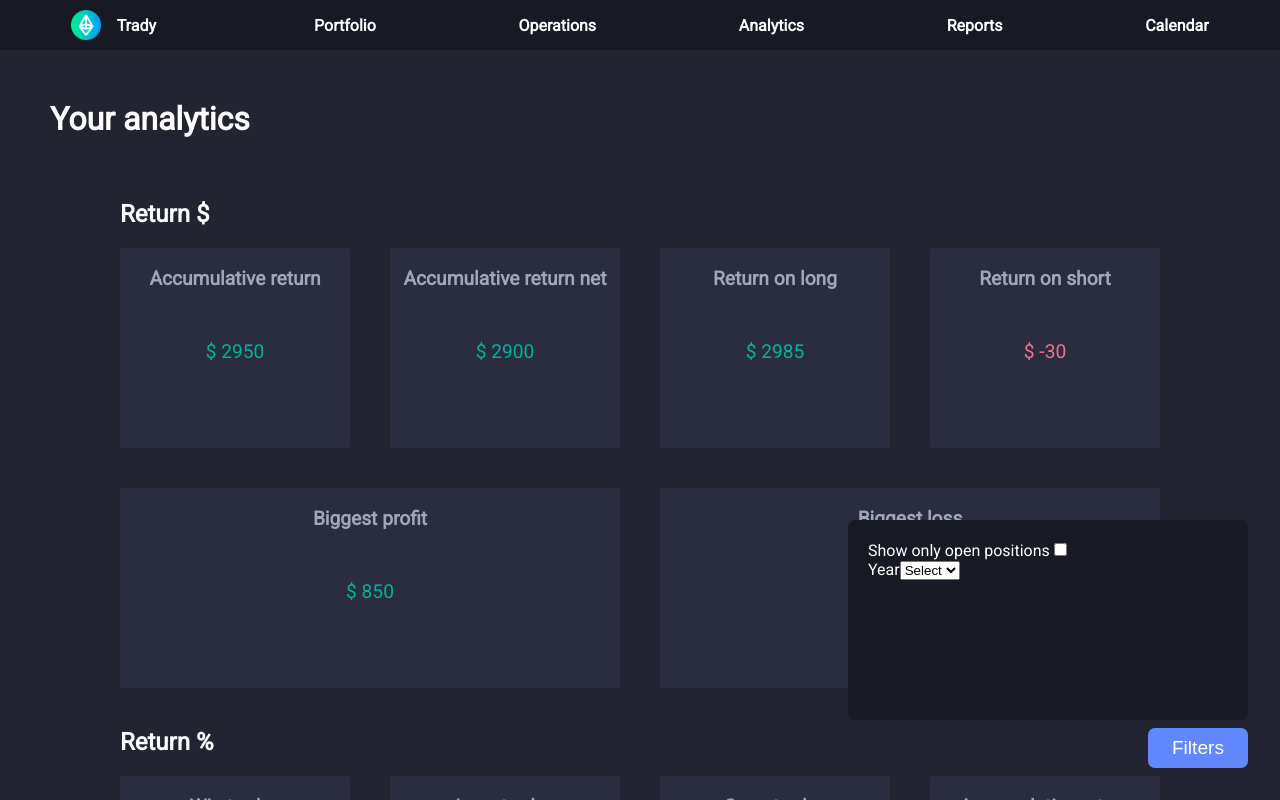
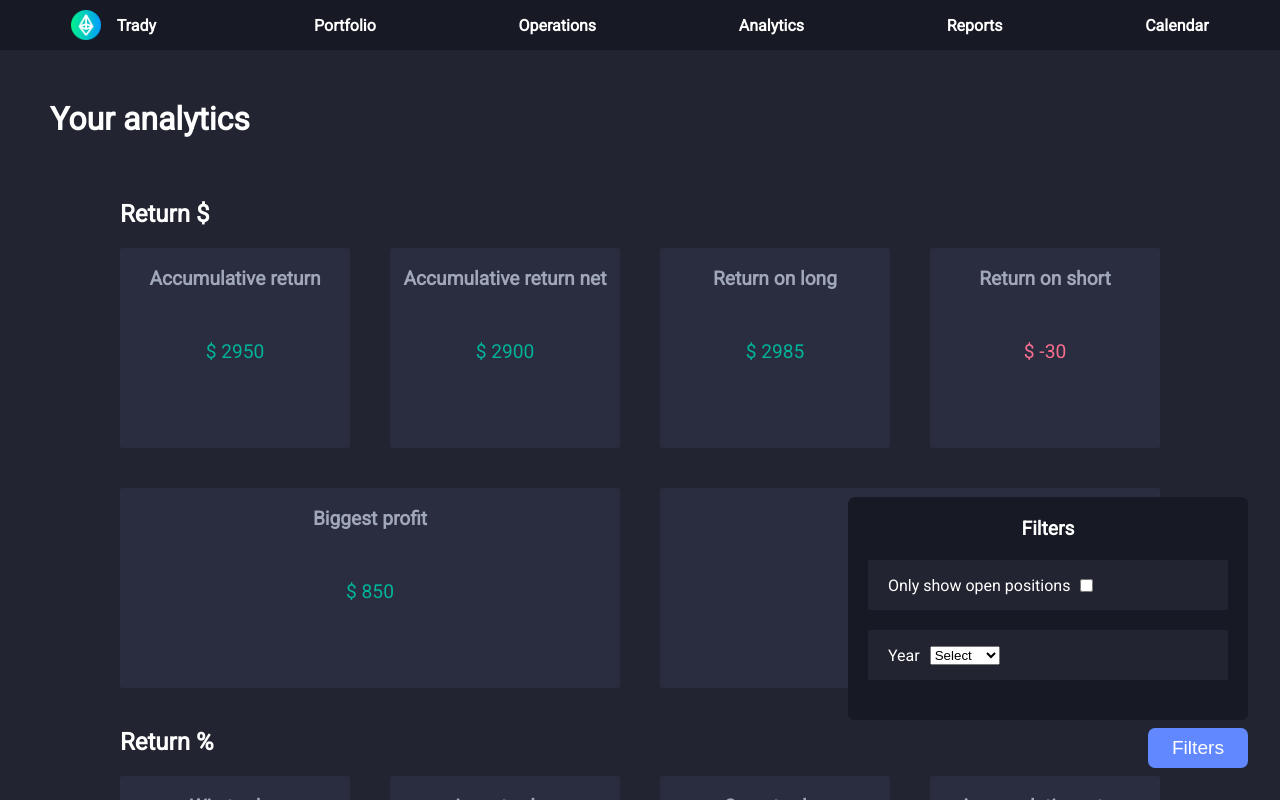
Before and after one commit to joffreyverd/trady, a Next.js app: page /analytics in a window 1280 px wide. Both pictures are taken after a click on the button "Filters". Shown: the top 800 px of the page. Built offline with nearby package versions, Linux system fonts and the light colour scheme.

Commit message:
feat(overlay filter): improve component

```diff
--- a/src/component/footer/footer.module.scss
+++ b/src/component/footer/footer.module.scss
@@ -9,6 +9,7 @@
 }
 
 .footer > a {
+    color: $font-secondary-color;
     margin: auto 0px auto $main-margin;
     transition: $quick-transition;
 }
--- a/src/component/modal/modal.module.scss
+++ b/src/component/modal/modal.module.scss
@@ -8,10 +8,29 @@
     border-radius: $default-border-radius;
     border: none;
     width: 400px;
-    height: 200px;
+    height: auto;
     padding: 20px;
 }
 
+.modal > h3 {
+    font-size: $medium-font-size;
+    margin: auto;
+    text-align: center;
+}
+
 .modal > div {
+    margin: 20px 0px;
+    background-color: $primary-black;
+    border: $default-border-radius;
+    padding: 10px 20px;
+}
 
+.modal > div > label {
+    display: flex;
+    height: 30px;
 }
+
+.modal > div > label > * {
+    padding-right: 10px;
+    margin: auto 0px;
+}
--- a/src/component/modal/modal.tsx
+++ b/src/component/modal/modal.tsx
@@ -1,34 +1,47 @@
-import { useState } from 'react';
 import styles from './modal.module.scss';
 
-function modal({ dropdownOptions }): React.ReactElement {
-  const [showOnlyOpen, toggleShowOnlyOpen] = useState(false);
+function modal({ title, options }): React.ReactElement {
   return (
     <div className={styles.modal}>
-      <div>
-        <label htmlFor='onlyOpen'>Show only open positions
+      <h3>{title}</h3>
+      {
+        options.map((option) => (
+          option.type === 'checkbox' ?
+            <div key={option.id}>
+              <label htmlFor={option.id}>
+                <p>{option.label}</p>
                 <input
                   type='checkbox'
-            id='onlyOpen'
-            name='onlyOpen'
-            {...showOnlyOpen ? 'checked' : ''}
-            onClick={() => toggleShowOnlyOpen(!showOnlyOpen)}
+                  id={option.id}
+                  name={option.id}
+                  checked={option.state}
+                  onChange={() => option.setState(!option.state)}
                 />
               </label>
             </div>
 
-      <div>
-        <label htmlFor='options'>Year
-          <select name='options' id='options'>
-            <option value=''>Select</option>
+            : option.type === 'dropdown' ?
+              <div key={option.id}>
+                <label htmlFor='options'>
+                  <p>{option.label}</p>
+                  <select name='options' id='options' value={option.state}>
+                    <option value='' onClick={(e) => { option.setState(e.target.value); }}>Select</option>
                     {
-              dropdownOptions.map((option) => (
-                <option value={option} key={option}>{option}</option>
+                      option.values.map((value) => (
+                        <option
+                          value={value}
+                          key={value}
+                          onClick={(e) => { option.setState(e.target.value); }}
+                        >{value}
+                        </option>
                       ))
                     }
                   </select>
                 </label>
               </div>
+              : ''
+        ))
+      }
     </div>
   );
 }
--- a/src/component/overlayAction/overlayAction.module.scss
+++ b/src/component/overlayAction/overlayAction.module.scss
@@ -8,8 +8,12 @@
     border-radius: $default-border-radius;
     border: none;
     color: $font-primary-color;
-    font-size: 1.2em;
+    font-size: $medium-font-size;
     cursor: pointer;
     width: 100px;
     height: 40px;
 }
+
+.highlight {
+    background-color: $danger-theme;
+}
--- a/src/component/overlayAction/overlayAction.tsx
+++ b/src/component/overlayAction/overlayAction.tsx
@@ -2,21 +2,45 @@
 import styles from './overlayAction.module.scss';
 import FiltersModal from '../modal';
 
+function changeFilterStyle(value:boolean, css:any) {
+  return value ? css.highlight : '';
+}
+
 function overlayAction({ title }): React.ReactElement {
+  const [showOnlyOpen, toggleShowOnlyOpen] = useState(false);
+  const [year, setYear] = useState('');
   const [isModalOpen, toggleModal] = useState(false);
+  const isFilterActive = year !== '' || showOnlyOpen;
+
+  const options = [
+    {
+      id: 0,
+      label: 'Only show open positions',
+      type: 'checkbox',
+      values: [true, false],
+      state: showOnlyOpen,
+      setState: toggleShowOnlyOpen,
+    },
+    {
+      id: 1,
+      label: 'Year',
+      type: 'dropdown',
+      values: [2020, 2021],
+      state: year,
+      setState: setYear,
+    },
+  ];
 
   return (
     <>
       <button
         type='button'
-        className={styles.button}
+        className={`${styles.button} ${changeFilterStyle(isFilterActive, styles)}`}
         onClick={() => toggleModal(!isModalOpen)}
-      >
-        {title}
+      >{title}
       </button>
-
       { isModalOpen ?
-        <FiltersModal dropdownOptions={[2020, 2021]} /> : ''}
+        <FiltersModal title='Filters' options={options} /> : ''}
     </>
   );
 }
--- a/src/component/pageTitle/pageTitle.module.scss
+++ b/src/component/pageTitle/pageTitle.module.scss
@@ -1,7 +1,7 @@
 @import 'styles/variables';
 
 .title {
-    font-size: 2em;
+    font-size: $large-font-size;
     height: 80px;
     margin: auto 0px;
 }
--- a/src/component/resume/resume.module.scss
+++ b/src/component/resume/resume.module.scss
@@ -9,7 +9,7 @@
 
 .item {
     text-align: center;
-    font-size: .8em;
+    font-size: $little-font-size;
     width: 33.33%;
     color: $font-secondary-color;
 }
--- a/src/component/tiles/tiles.module.scss
+++ b/src/component/tiles/tiles.module.scss
@@ -29,7 +29,7 @@
 }
 
 .tile > h3 {
-    font-size: 1.2em;
+    font-size: $medium-font-size;
     text-align: center;
 }
 
@@ -37,7 +37,7 @@
     text-align: center;
     margin: 50px;
     height: 30px;
-    font-size: 1.2em;
+    font-size: $medium-font-size;
 }
 
 .greenFont {
--- a/src/styles/variables.scss
+++ b/src/styles/variables.scss
@@ -20,4 +20,8 @@
 $danger-theme: #f96e8f;
 
 $default-transition: .2s;
-$quick-transition: .1s
+$quick-transition: .1s;
+
+$large-font-size: 2em;
+$medium-font-size: 1.2em;
+$little-font-size: .8em;
```
Lines whose indentation alone changed are shown as unchanged.
